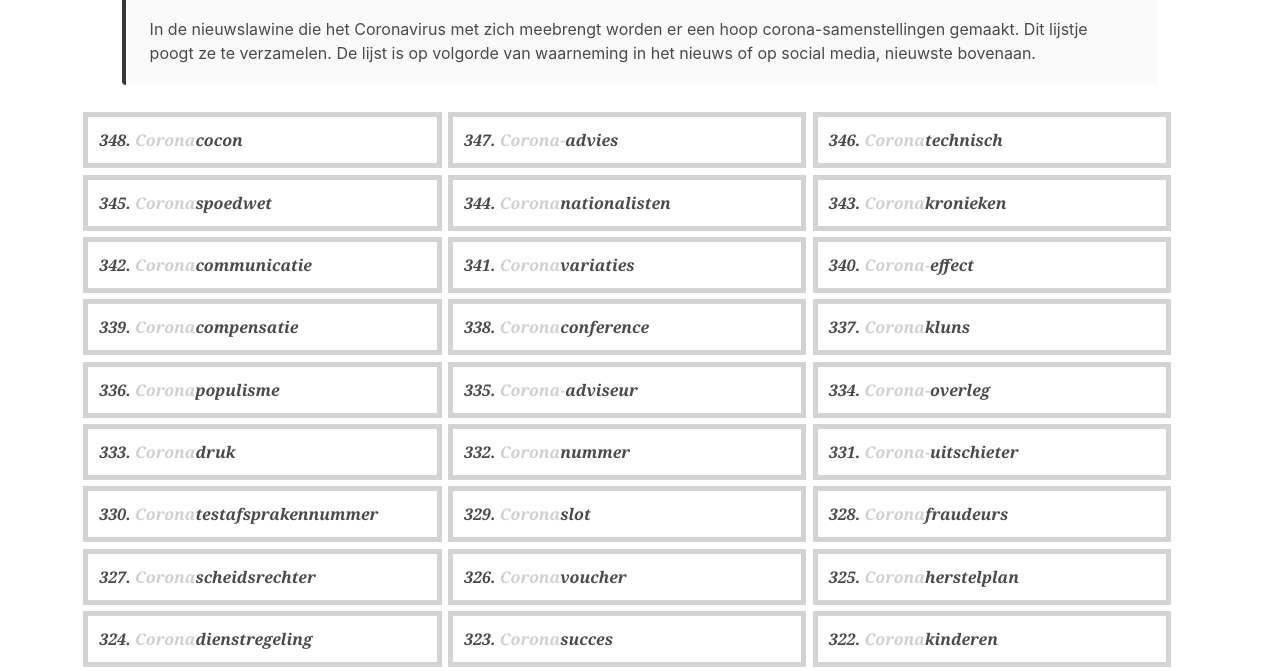
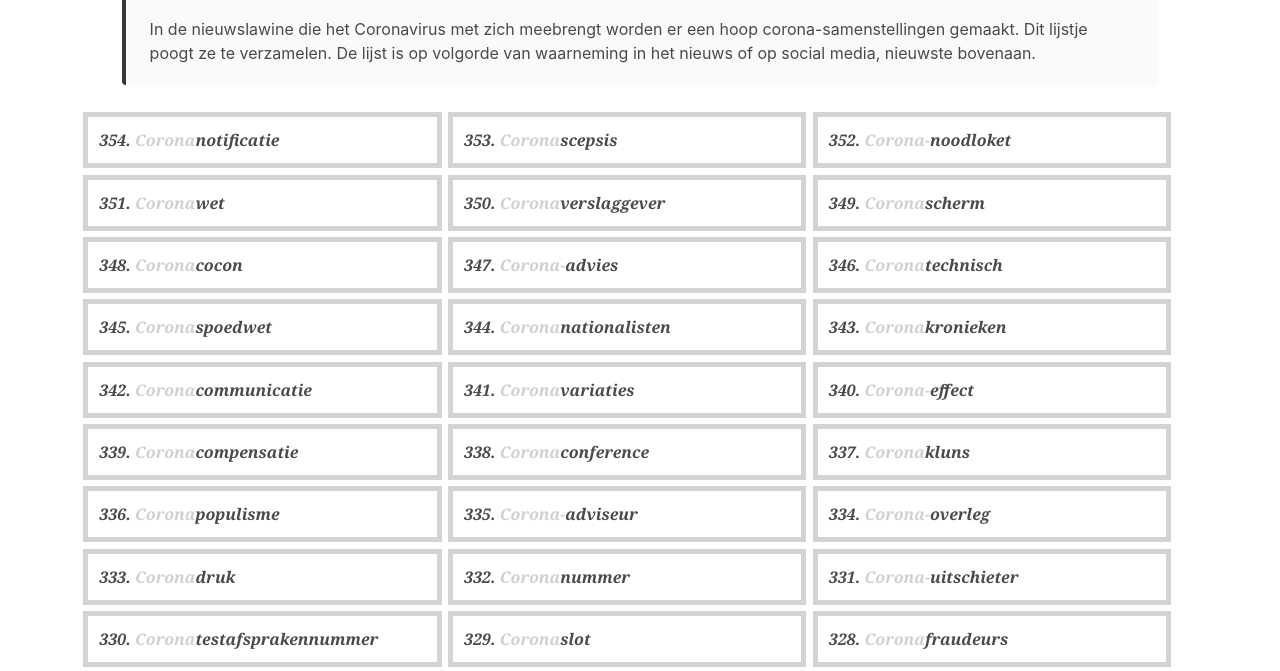
Before and after one commit to coronawoord/coronawoord.github.io, a plain HTML site: page index.html in a window 1280 px wide. Shown: the part 79-750 px from the top of the page. Drawn offline with Linux system fonts and the light colour scheme.

Commit message:
added words

```diff
--- a/index.html
+++ b/index.html
@@ -34,7 +34,7 @@
         margin: auto;
         margin-bottom: 2em;
         list-style-type:none;
-        counter-reset:item 349; /* <---------------- STARTING NUMBER OF LIST (+1!) ----------------------- */
+        counter-reset:item 355; /* <---------------- STARTING NUMBER OF LIST (+1!) ----------------------- */
     }
 
     ol > li {
@@ -114,6 +114,12 @@
             </div>
           </article>
             <ol class="words">
+<li><span>Corona</span>notificatie</li>
+<li><span>Corona</span>scepsis</li>
+<li><span>Corona-</span>noodloket</li>
+<li><span>Corona</span>wet</li>
+<li><span>Corona</span>verslaggever</li>
+<li><span>Corona</span>scherm</li>
 <li><span>Corona</span>cocon</li>
 <li><span>Corona-</span>advies</li>
 <li><span>Corona</span>technisch</li>
@@ -470,7 +476,7 @@
 <footer class="footer">
     <div class="content has-text-centered">
       <p>
-        <strong>Coronawoord.nl</strong> <i>is bijgewerkt op: 14-06-2020.</i>
+        <strong>Coronawoord.nl</strong> <i>is bijgewerkt op: 26-06-2020.</i>
       </p>
     </div>
   </footer>
```
Also changed, not shown: words.txt.
